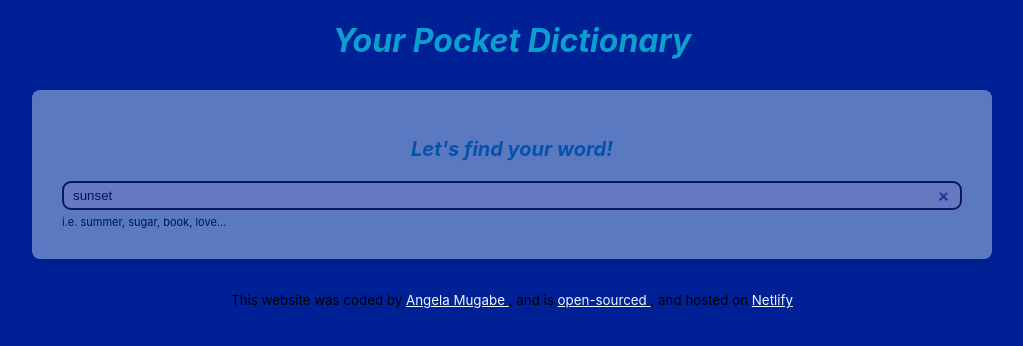
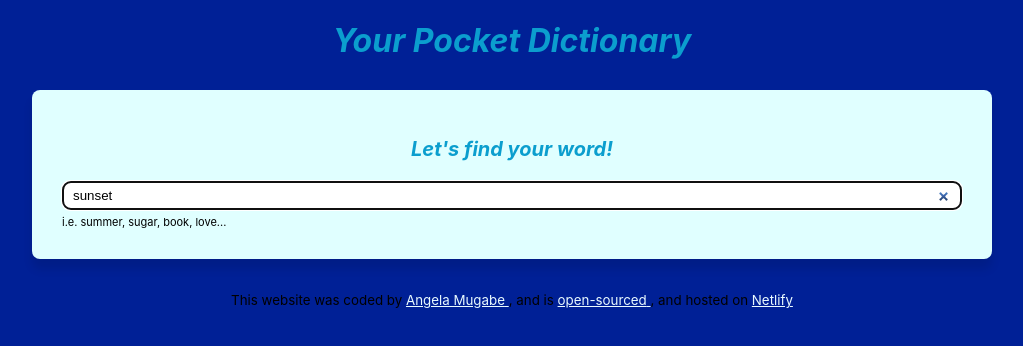
Before and after one commit to anglmugabe/minidictionaryreactapp, a React (Create React App) app: page / in a window 1280 px wide. Shown: the top 346 px of the page, without its empty margins (128-1151 px from the left). Built offline with nearby package versions, Linux system fonts and the light colour scheme; no server answers.

Commit message:
removed opacity

```diff
--- a/src/App.js
+++ b/src/App.js
@@ -24,7 +24,7 @@ export default function App() {
 							open-sourced{" "}
 						</a>
 						, and hosted on{" "}
-						<a href="https://minidictionaryreactapp.netlify.app"> Netlify </a>
+						<a href="https://minidictionaryreact.netlify.app"> Netlify </a>
 					</small>
 				</footer>
 			</div>
--- a/src/Dictionary.css
+++ b/src/Dictionary.css
@@ -10,7 +10,6 @@
     border-radius: 8px;
     box-shadow: 0 10px 10px rgba(0, 0, 0, 0.1);
     margin: 20px 0;
-    opacity: 0.4;
 }
 
 .Dictionary input {
```
